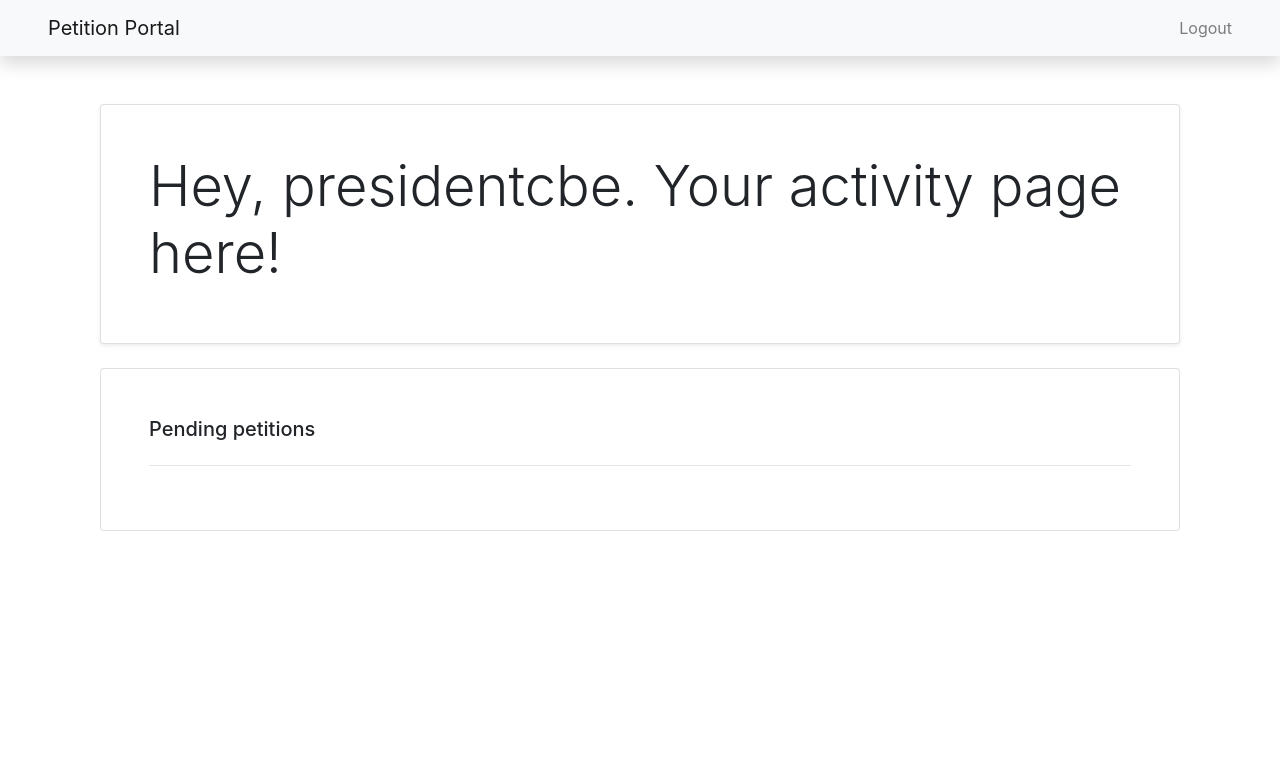
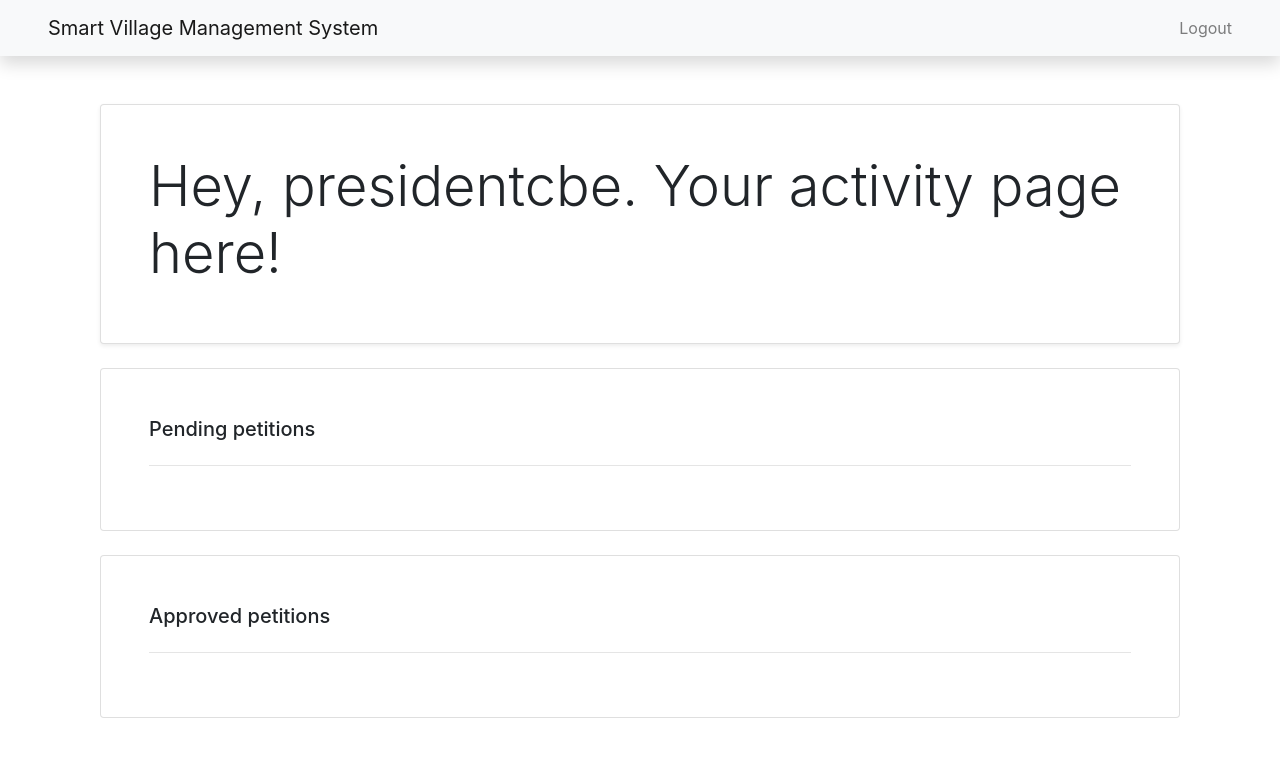
Before and after one commit to mowzlisre/Petition, a Django app: page / in a window 1280 px wide. Shown: the top 757 px of the page. Run offline with Django 3.2, Linux system fonts and the light colour scheme; a user stored in the database is signed in; data comes from the database, SQL or seed files in the repository; both versions use the stored data as it was after the commit; some libraries are stand-ins or nearby versions.

Commit message:
Final commit

```diff
--- a/app/models.py
+++ b/app/models.py
@@ -14,6 +14,6 @@ class Petition(models.Model):
     attachments = models.URLField()
     date = models.DateField(auto_now_add=True)
     due = models.DateField()
-
+    approved = models.BooleanField()
     def __str__(self):
         return self.subject
--- a/app/templates/app/dashboard.html
+++ b/app/templates/app/dashboard.html
@@ -10,19 +10,42 @@
     <div class="card p-md-5 p-3">
         <h5>Pending petitions</h5>
         <hr>
-        {% for petition in petitions %}
+        {% for petition in petitions reversed %}
         <div class="card">
             <div class="card-header">
                 <a class="h6">{{petition}}</a>
             </div>
             <p class="p-3">{{petition.petition|safe}}</p>
             <div class="card-footer">
-                <a>Petitioned on : {{petition.date}} | Petition by : {{petition.petitioner}} | Petition Due : {{petition.due}}</a>
+                <a>Petitioned on : {{petition.date}} | Petition by : {{petition.petitioner.name}} | Petition Due : {{petition.due}}</a>
+            </div>
+        </div>
+        <br>
+        <form action="{% url 'approve' pk=petition.id %}" method="POST">
+            {% csrf_token %}
+            <button type="submit" class="btn btn-success float-right">Approve</button>
+        </form>
+        <br>
+        {% endfor %}
+    </div>
+    <br>
+    <div class="card p-md-5 p-3">
+        <h5>Approved petitions</h5>
+        <hr>
+        {% for petition in approved reversed %}
+        <div class="card">
+            <div class="card-header">
+                <a class="h6">{{petition}}</a>
+            </div>
+            <p class="p-3">{{petition.petition|safe}}</p>
+            <div class="card-footer">
+                <a>Petitioned on : {{petition.date}} | Petition by : {{petition.petitioner.name}} | Petition Due : {{petition.due}}</a>
             </div>
         </div>
         <br>
         {% endfor %}
     </div>
+
 </div>
 
 {% endblock content %}
--- a/app/templates/base.html
+++ b/app/templates/base.html
@@ -5,14 +5,16 @@
 <head>
     <meta charset="UTF-8">
     <meta name="viewport" content="width=device-width, initial-scale=1.0">
-    <title>Petition Portal</title>
+    <title>Smart Village Management System</title>
     <link rel="stylesheet" href="https://stackpath.bootstrapcdn.com/bootstrap/4.4.1/css/bootstrap.min.css"
         integrity="sha384-Vkoo8x4CGsO3+Hhxv8T/Q5PaXtkKtu6ug5TOeNV6gBiFeWPGFN9MuhOf23Q9Ifjh" crossorigin="anonymous">
+    <link rel="stylesheet" href="https://cdnjs.cloudflare.com/ajax/libs/font-awesome/5.13.0/js/fontawesome.min.js">
+    <script src="https://kit.fontawesome.com/486de4f623.js" crossorigin="anonymous"></script>
 </head>
 
 <body>
     <nav class="navbar navbar-light bg-light px-md-5 shadow">
-        <a class="navbar-brand" href="#">Petition Portal</a>
+        <a class="navbar-brand" href="#">Smart Village Management System</a>
 
         <ul class="navbar-nav">
             <li class="nav-item">
--- a/app/urls.py
+++ b/app/urls.py
@@ -4,5 +4,6 @@ from . import views
 urlpatterns = [
     path('', views.home, name='home'),
     path('new/', views.newPetition, name="new-petition"),
-    path('add-name/', views.addName, name="add-name")
+    path('add-name/', views.addName, name="add-name"),
+    path('approve/<int:pk>/', views.approve, name="approve")
 ]
--- a/app/views.py
+++ b/app/views.py
@@ -15,7 +15,8 @@ def home(request):
             return render(request, 'app/home.html', context)
         else:
             context = {
-                "petitions": Petition.objects.filter(petition_for=request.user)
+                "petitions": Petition.objects.filter(petition_for=request.user, approved='False'),
+                "approved": Petition.objects.filter(petition_for=request.user, approved='True')
             }
             return render(request, 'app/dashboard.html', context)
 
@@ -29,6 +30,7 @@ def newPetition(request):
         petition.petition = request.POST.get("petition")
         petition.attachments = request.POST.get("attachment")
         petition.due = datetime.today() + timedelta(int(request.POST.get("due")))
+        petition.approved = "False"
         petition.save()
         return redirect('home')
         messages.success(request, 'Your petition has been filed and is awaited for review.')
@@ -39,6 +41,13 @@ def addName(request):
         user.name = request.POST.get("username")
         user.save()
         return redirect('home')
+
+def approve(request, pk):
+    if request.method == "POST":
+        petition = Petition.objects.get(id=pk)
+        petition.approved = "True"
+        petition.save()
+        return redirect("home")
 
 def public_register(request):
     if request.method == "POST":
```
Also changed, not shown: app/templates/app/home.html (+11 -2 lines), app/templates/app/login.html (+13 -2 lines), app/migrations/0005_petition_approved.py (added), db.sqlite3.
